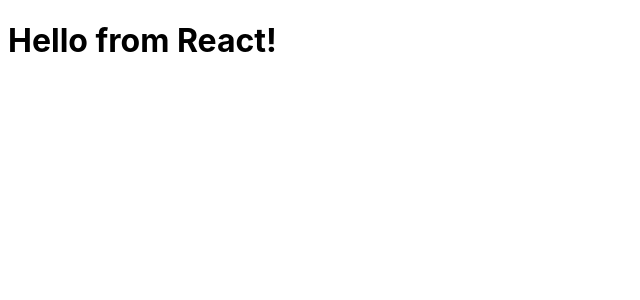
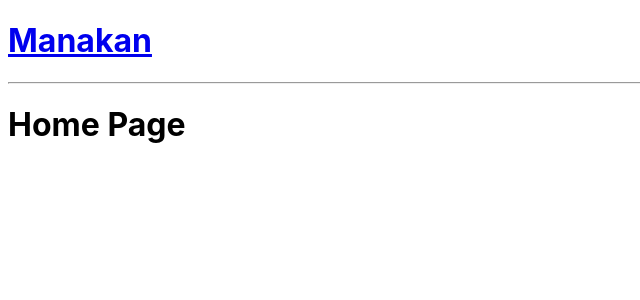
Before and after one commit to ChubachiPT2024/manakan, a React (Vite) app: page / in a window 1280 px wide. Shown: the top 300 px of the page, without its empty margins (0-640 px from the left). Built offline with nearby package versions, Linux system fonts and the light colour scheme.

Commit message:
デザインなしのタイトルとヘッダーを作成

```diff
--- a/src/App.tsx
+++ b/src/App.tsx
@@ -1,7 +1,16 @@
+import { Route, Routes } from "react-router-dom";
+import { HashRouter } from 'react-router-dom';
+import CommonLayout from "./common/CommonLayout";
+
+
 export default function App() {
     return (
-        <>
-            <h1>Hello from React!</h1>
-        </>
-    )
+        <HashRouter>
+            <Routes>
+                <Route path="/" element={<CommonLayout />}>
+                    <Route index element={<h1>Home Page</h1>} />
+                </Route>
+            </Routes>
+        </HashRouter>
+    );
 }
--- /dev/null
+++ b/src/common/CommonLayout.tsx
@@ -0,0 +1,17 @@
+import { Outlet, NavLink } from "react-router-dom";
+
+const CommonLayout = () => {
+    return (
+        <>
+            <header>
+                <NavLink to="/">
+                    <h1>Manakan</h1>
+                </NavLink>
+                <hr />
+            </header>
+            <Outlet />
+        </>
+    );
+};
+
+export default CommonLayout;
```
